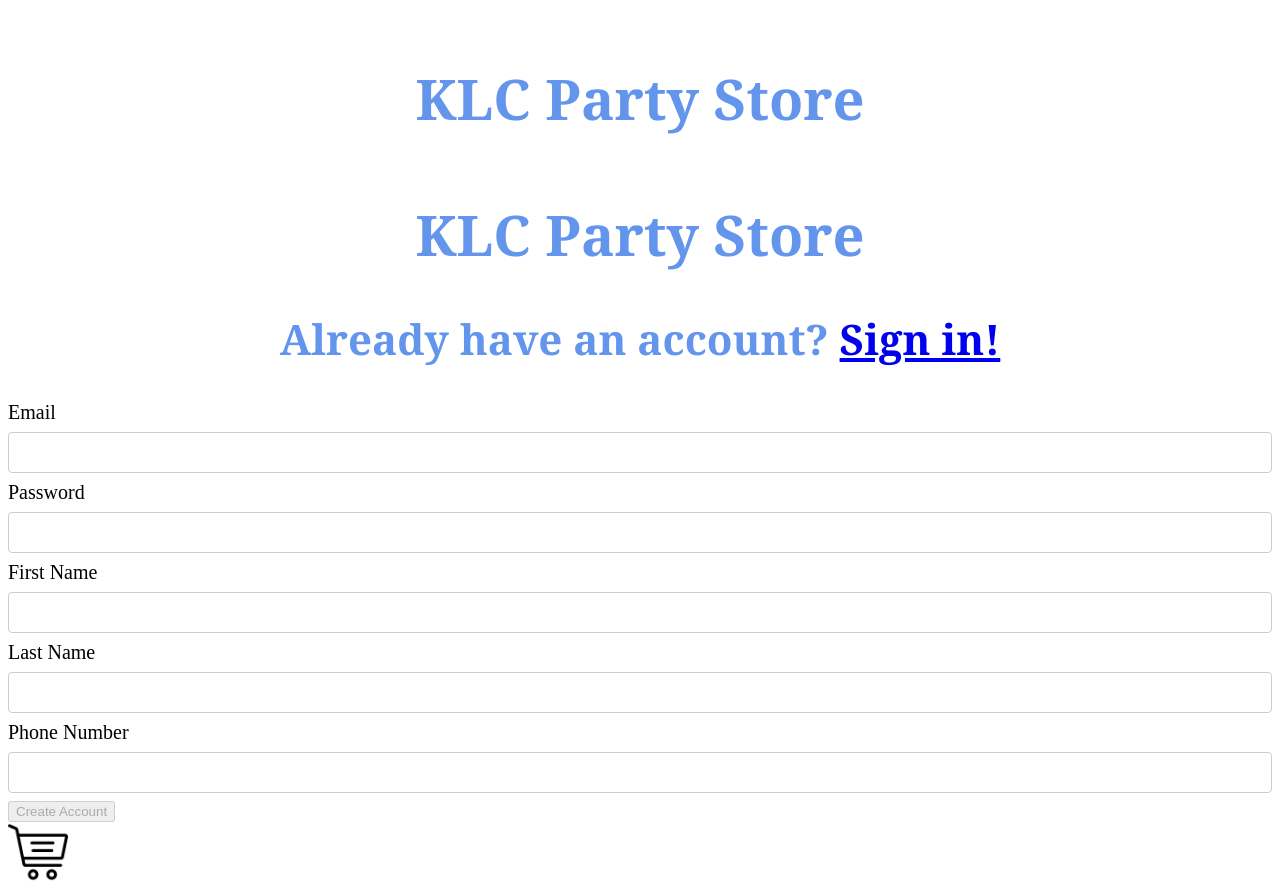
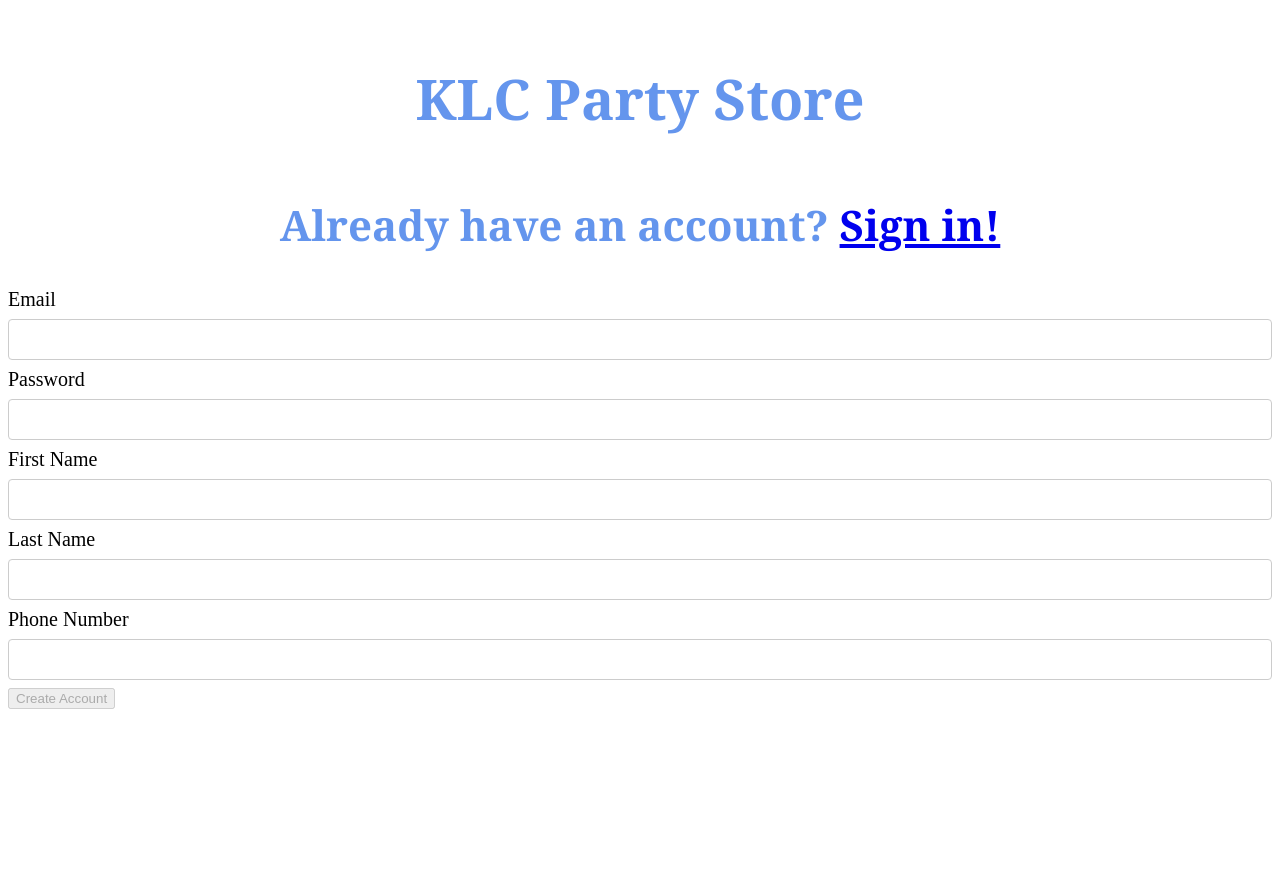
Before and after one commit to katelynhope14/semesterProject, a Vue app: page / in a window 1280 px wide. After the commit the page ends 800 px from the top, so only its background shows below. Built offline with nearby package versions, Linux system fonts and the light colour scheme.

Commit message:
Full(ish) functionality demo

```diff
--- a/src/App.vue
+++ b/src/App.vue
@@ -4,7 +4,6 @@
     <h1> KLC Party Store </h1>
     </div>
     <router-view></router-view>
-    <img alt="Vuelogo" src="./assets/checkoutcart.png">
     <button v-if="userLoggedIn()" @click="doLogout">Logout</button>
   </div>
 </template>
@@ -18,6 +17,7 @@ import SignUpPage from './components/SignUpPage.vue';
 import Checkout from './components/Checkout.vue';
 import UserPage from './components/UserPage.vue'
 import {FirebaseAuth, UserCredential} from "@firebase/auth-types";
+import "firebase/auth";
 
 @Component({
   components: {
--- a/src/components/LoginPage.vue
+++ b/src/components/LoginPage.vue
@@ -24,6 +24,7 @@
 import { Component, Vue } from 'vue-property-decorator';
 import {FirebaseFirestore} from "@firebase/firestore-types";
 import {FirebaseAuth, UserCredential} from "@firebase/auth-types";
+import "firebase/auth";
 
 @Component
 export default class LoginPage extends Vue {
@@ -48,6 +49,7 @@ export default class LoginPage extends Vue {
             this.showMessage(`Unable to login ${err}`);
             console.log(err);
         });
+        this.$appAuth.setPersistence("SESSION");
     }
 
     showMessage(m: string): void {
--- a/src/components/MainPage.vue
+++ b/src/components/MainPage.vue
@@ -286,6 +286,7 @@ import {FirebaseFirestore} from "@firebase/firestore-types";
 import {FirebaseAuth, UserCredential} from "@firebase/auth-types";
 import { QueryDocumentSnapshot } from "@firebase/firestore-types";
 import { QuerySnapshot } from "@firebase/firestore-types";
+import "firebase/auth";
 
 @Component
 export default class MainPage extends Vue {
--- a/src/components/SignUpPage.vue
+++ b/src/components/SignUpPage.vue
@@ -1,7 +1,6 @@
 <template>
   <div id="login">
     <div id = "header">
-        <h1> KLC Party Store </h1>
         <h2>Already have an account? <router-link to="/login" replace>Sign in!</router-link> </h2>
     </div>
   <div>
@@ -33,6 +32,7 @@
 import { Component, Vue } from 'vue-property-decorator';
 import {FirebaseFirestore} from "@firebase/firestore-types";
 import {FirebaseAuth, UserCredential} from "@firebase/auth-types";
+import "firebase/auth";
 
 @Component
 export default class SignUpPage extends Vue {
--- a/src/components/UserPage.vue
+++ b/src/components/UserPage.vue
@@ -32,12 +32,14 @@
         <tbody>
             <label for="no orders" v-if="!orders.length">Your orders will show up here once you have made one</label>
             <tr v-if="orders.length" class = "user">
+                <td>Purchase Date</td>
                 <td>Items</td>
                 <td>Address</td>
                 <td>Payment</td>
                 <td>Total</td>
             </tr>
             <tr v-for="(c, pos) in orders" :key="pos" class = "user">
+                <td> {{c.date}}</td>
                 <td class ="text-block">{{c.items}}</td>
                 <td class ="text-block">{{c.addr}}</td>
                 <td>{{c.card}}</td>
@@ -60,6 +62,7 @@ import {FirebaseFirestore} from "@firebase/firestore-types";
 import {FirebaseAuth, UserCredential} from "@firebase/auth-types";
 import { QueryDocumentSnapshot } from "@firebase/firestore-types";
 import { QuerySnapshot } from "@firebase/firestore-types";
+import "firebase/auth";
 
 @Component
 export default class UserPage extends Vue {
@@ -85,6 +88,7 @@ export default class UserPage extends Vue {
         this.canEdit = false;
     }
     mounted(): void {
+        this.$appAuth.setPersistence('local');
         this.uid = this.$appAuth.currentUser?.uid ?? "none";
         this.$appDB
         .collection(`users/${this.uid}/userdata`)
@@ -113,6 +117,7 @@ export default class UserPage extends Vue {
             var currAddr = data.address.split(".");
             if (qds.exists)
                 this.orders.push({
+                date: data.time,
                 items: data.name,
                 addr: data.address,
                 card: data.card,
```
